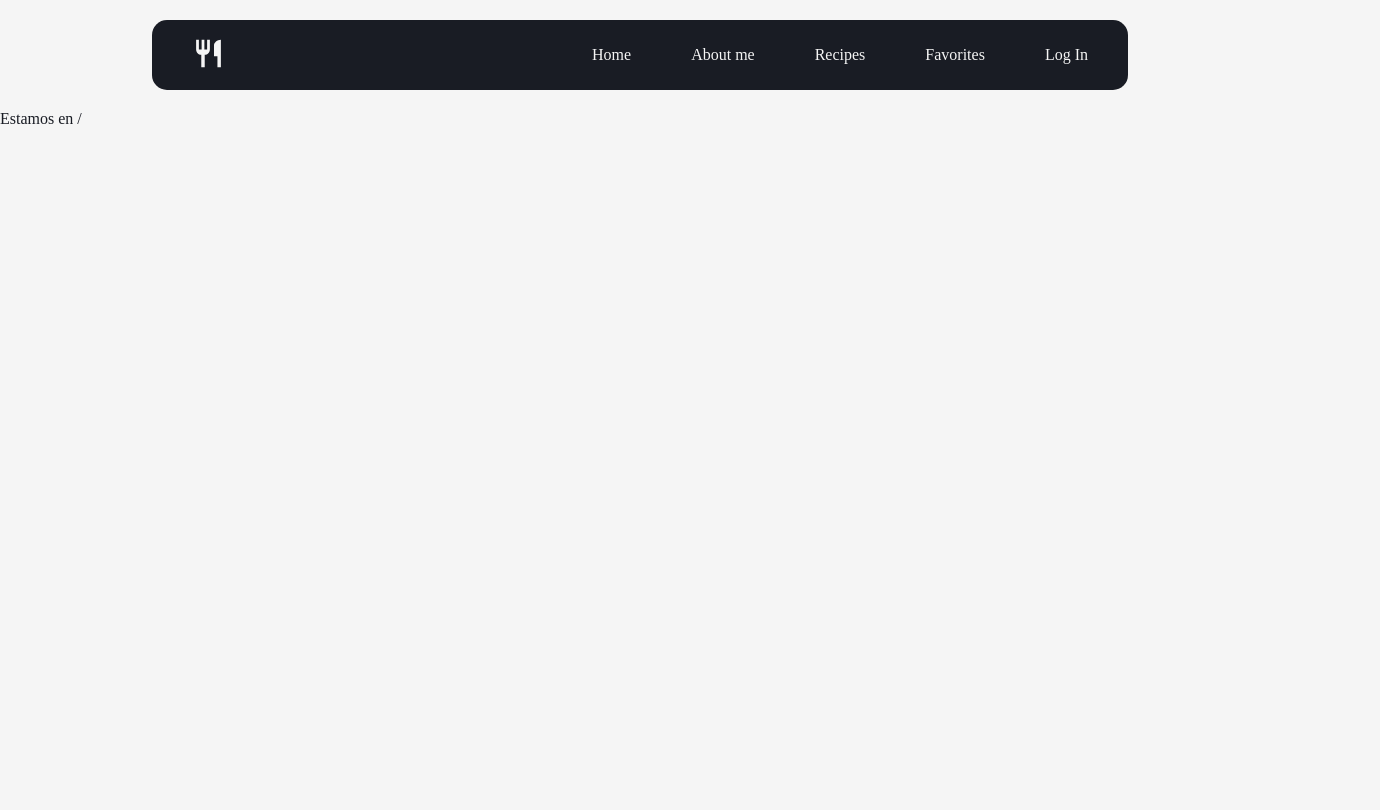
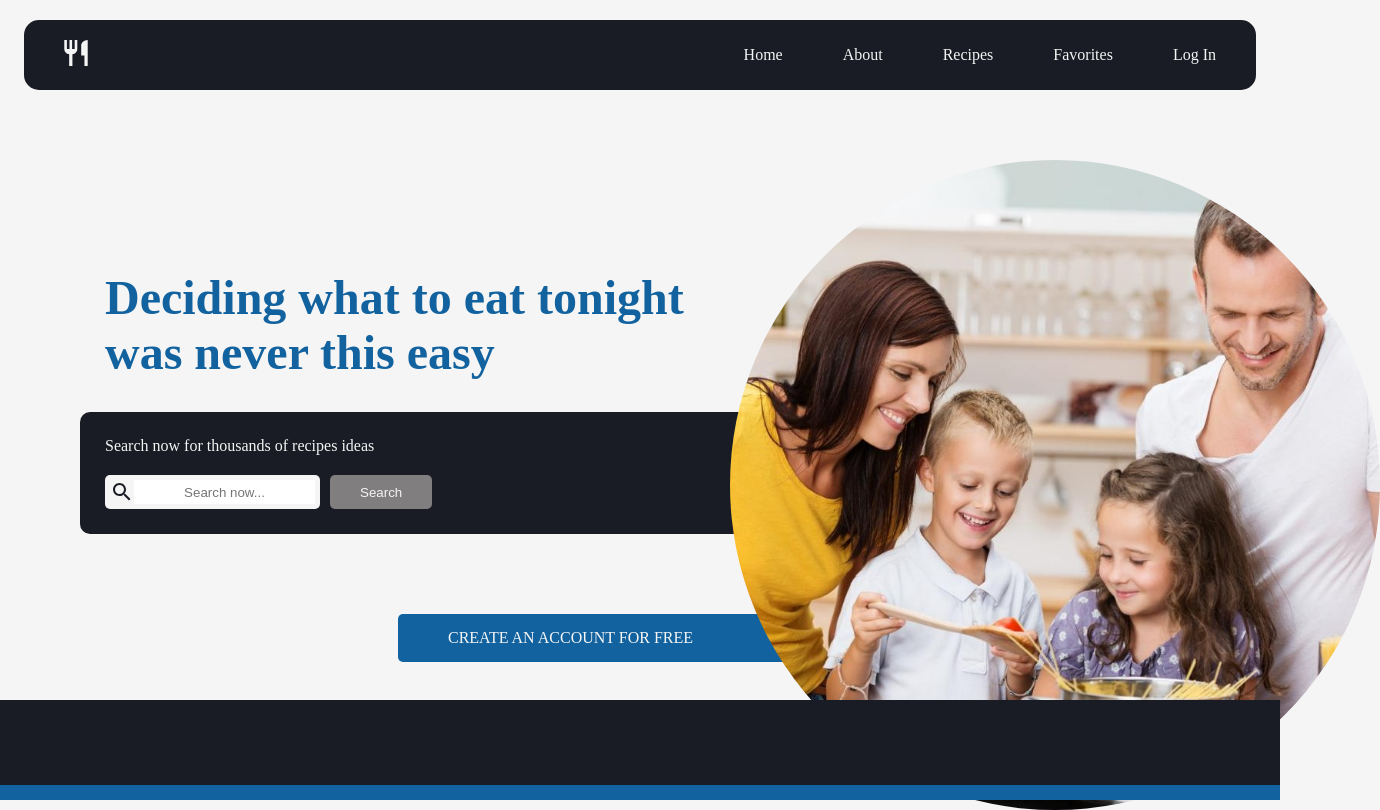
Before and after one commit to santiagobenedetti/recipe-guide, a React (Create React App) app: page / in a window 1280 px wide. Shown: the whole page, 1380 px wide, since content can reach past the window. Built offline with nearby package versions, Linux system fonts and the light colour scheme.

Commit message:
landing page and footer

```diff
--- a/src/client/App.js
+++ b/src/client/App.js
@@ -1,5 +1,5 @@
 import {BrowserRouter as Router, Route} from 'react-router-dom';
-import {NavBar, LandingPage} from "./components/index.js";
+import {NavBar, LandingPage, Footer} from "./components/index.js";
 import React from "react";
 import './vars.css';
 
@@ -9,6 +9,7 @@ function App() {
         <div id='app'>
           <Route path='/' component={NavBar}/>
           <Route exact path='/' component={LandingPage}/>
+          <Route path='/' component={Footer}/>
         </div>
       </Router>
   )
--- /dev/null
+++ b/src/client/components/Footer/Footer.js
@@ -0,0 +1,10 @@
+import React from "react";
+import s from "./Footer.module.css"
+
+export default function Footer() {
+  return(
+      <div className={s.footer}>
+        <div></div>
+      </div>
+  )
+}
--- /dev/null
+++ b/src/client/components/Footer/Footer.module.css
@@ -0,0 +1,19 @@
+@import "../../vars.css";
+
+.footer {
+    height: 100px;
+    background: var(--black);
+    bottom: 0;
+    left: 0;
+    right: 0;
+    position: fixed;
+}
+
+.footer div {
+    height: 15px;
+    background: var(--lapiz);
+    bottom: 0;
+    left: 0;
+    right: 0;
+    position: fixed;
+}
--- /dev/null
+++ b/src/client/components/Landing/Landing.module.css
@@ -0,0 +1,73 @@
+@import "../../vars.css";
+
+.title {
+    max-width: 590px;
+    font-size: 48px;
+    margin-inline: 105px;
+    margin-top: 180px;
+}
+
+.searchContainer {
+    background: var(--black);
+    color: var(--white);
+    border-radius: 10px;
+    padding: 25px;
+    margin-inline: 80px;
+}
+.searchContainer p {
+    margin: 0 0 20px;
+}
+
+.searchBar {
+    display: flex;
+    gap: 10px;
+}
+.searchBar div {
+    display: flex;
+    background: var(--white);
+    color: var(--black);
+    padding: 5px;
+    border-radius: 5px;
+}
+.searchBar div input {
+    border: none;
+    text-align: center;
+}
+.searchBar button {
+    border: none;
+    border-radius: 5px;
+    background: #807E7E;
+    padding-inline: 30px;
+    color: var(--white);
+    cursor: pointer;
+}
+.searchBar button:hover {
+    background: var(--black);
+    border: 1px solid #807E7E;
+    transition: background 100ms ease-in-out;
+}
+
+.create {
+    background: var(--lapiz);
+    color: var(--white);
+    border-radius: 5px;
+    padding: 15px 50px;
+    margin-top: 80px;
+    width: 30%;
+    margin-inline: auto;
+    cursor: pointer;
+}
+.create:hover {
+    opacity: 0.9;
+    transition: background 100ms ease;
+}
+
+.image {
+    background-size: cover;
+    position: absolute;
+    top: 20%;
+    right: -100px;
+    height: 650px;
+    width: 650px;
+    border-radius: 400px;
+}
--- a/src/client/components/Landing/LandingPage.js
+++ b/src/client/components/Landing/LandingPage.js
@@ -1,5 +1,24 @@
+import s from './Landing.module.css';
+import * as Icons from "@material-ui/icons";
+import React from "react";
+import family from './family Cropped.jpg';
+
 export default function LandingPage() {
   return (
-      <div>Estamos en /</div>
+      <React.Fragment>
+        <h1 className={s.title}>Deciding what to eat tonight was never this easy</h1>
+        <div className={s.searchContainer}>
+          <p>Search now for thousands of recipes ideas</p>
+          <div className={s.searchBar}>
+            <div>
+              <Icons.Search />
+              <input type='text' placeholder='Search now...'/>
+            </div>
+            <button>Search</button>
+          </div>
+        </div>
+        <div className={s.create}>CREATE AN ACCOUNT FOR FREE</div>
+        <img src={family} className={s.image}/>
+      </React.Fragment>
   )
 }
--- a/src/client/components/NavBar/NavBar.js
+++ b/src/client/components/NavBar/NavBar.js
@@ -9,11 +9,11 @@ export default function NavBar () {
       <NavLink to={'/'}><Icons.Restaurant /></NavLink>
       <ul>
         <li><NavLink to={'/home'}>Home</NavLink></li>
-        <li><NavLink to={'/home'}>About me</NavLink></li>
-        <li><NavLink to={'/home'}>Recipes</NavLink></li>
-        <li><NavLink to={'/home'}>Favorites</NavLink></li>
+        <li><NavLink to={'/about'}>About</NavLink></li>
+        <li><NavLink to={'/recipes'}>Recipes</NavLink></li>
+        <li><NavLink to={'/favorites'}>Favorites</NavLink></li>
         {/*aca iria el if esta logueado que muestre log out*/}
-        <li><NavLink to={'/home'}>Log In</NavLink></li>
+        <li><NavLink to={'/login'}>Log In</NavLink></li>
       </ul>
     </nav>
   )
--- a/src/client/components/NavBar/NavBar.module.css
+++ b/src/client/components/NavBar/NavBar.module.css
@@ -8,7 +8,8 @@
     align-items: center;
 
     height: 70px;
-    width: 70%;
+    width: 90%;
+    max-width: 1300px;
     padding-inline: 40px;
     margin: 20px auto;
 
@@ -17,8 +18,7 @@
 
 .nav svg {
     color: var(--white);
-    height: 80%;
-    width: 11%;
+    transform: scale(1.3);
 }
 .nav ul {
     display: flex;
--- a/src/client/components/index.js
+++ b/src/client/components/index.js
@@ -1,2 +1,3 @@
 export {default as NavBar} from "./NavBar/NavBar";
 export {default as LandingPage} from "./Landing/LandingPage"
+export {default as Footer} from "./Footer/Footer"
--- a/src/client/vars.css
+++ b/src/client/vars.css
@@ -4,11 +4,16 @@
     --lapiz: #11629E;
 }
 
+html {
+    overflow: hidden;
+}
+
 body {
     background: var(--white);
     color: var(--black);
     padding: 0;
-    margin: 0;
+    margin: 0 auto;
+    max-width: 1440px;
 }
 
 h1, h2, h3, h4, h5 {
```
Also changed, not shown: src/client/components/Landing/family Cropped.jpg (added), src/client/components/Landing/family.jpg (added).
